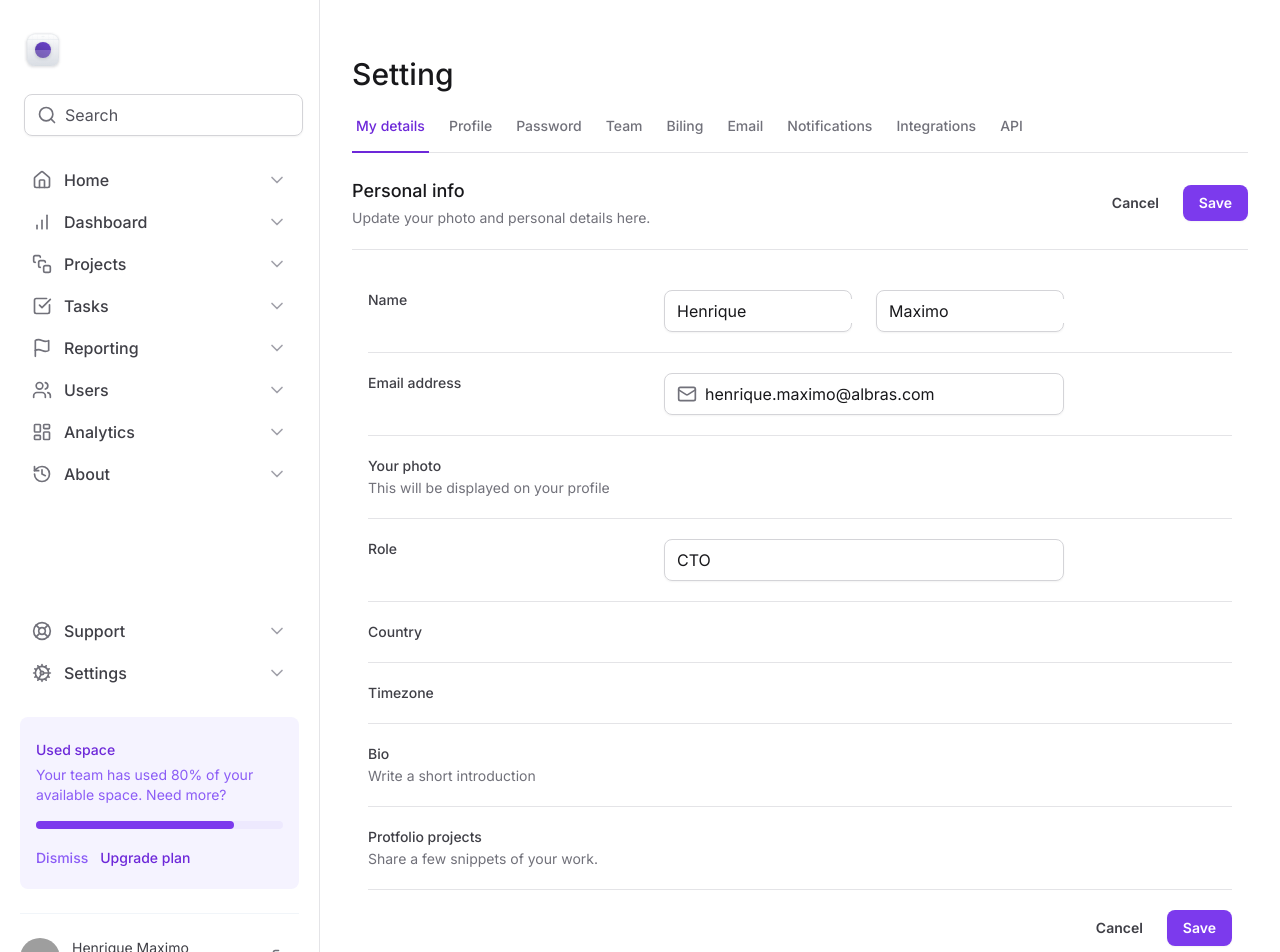
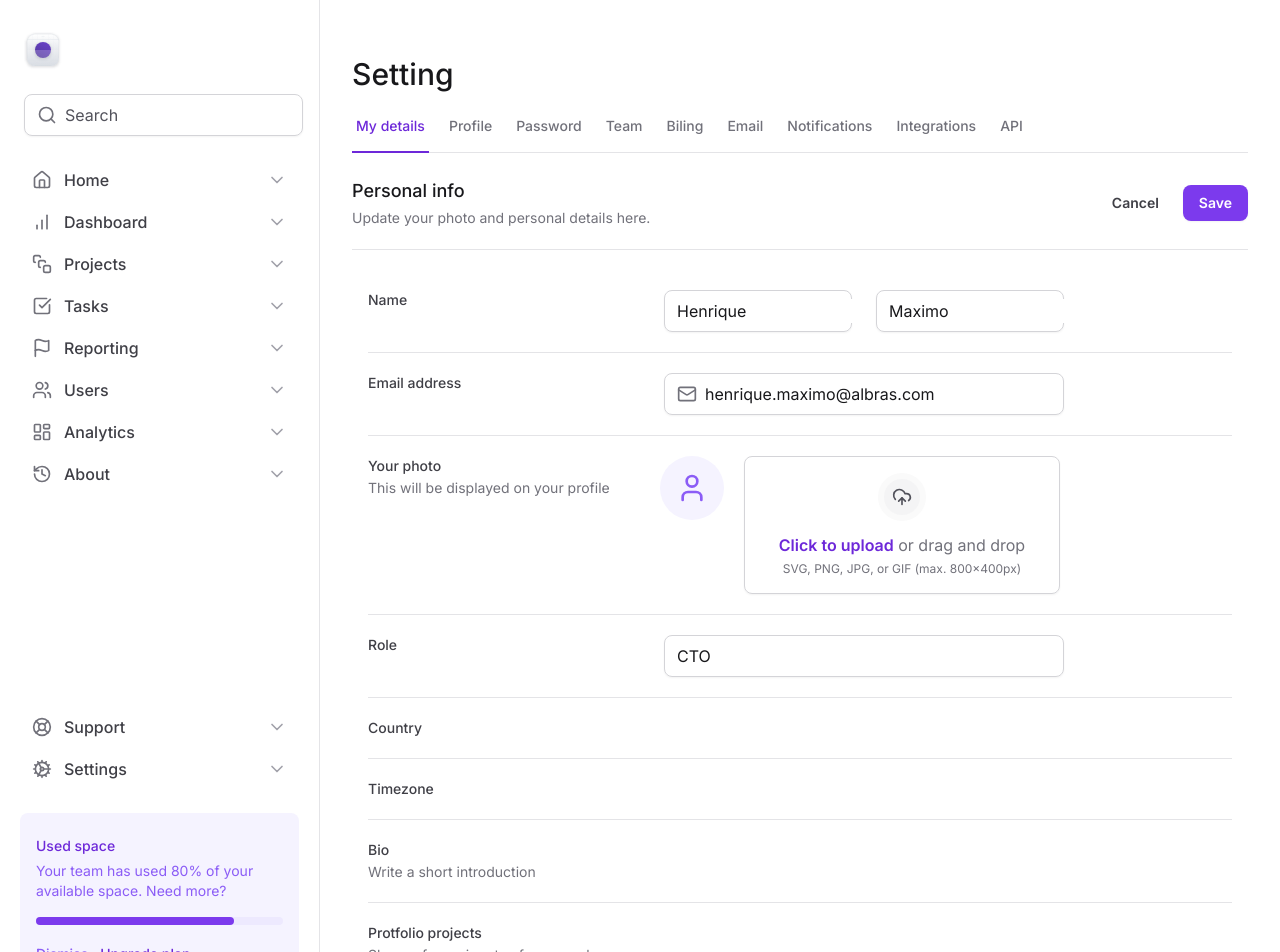
Before and after one commit to Henrry-Maximo/tailwind-next-rocketseat, a Next.js app: page / in a window 1280 px wide. Shown: the top 952 px of the page. Built offline with nearby package versions, Linux system fonts and the light colour scheme; grey boxes are pictures that could not be loaded.

Commit message:
✨feat: add upload of avatar with style at app

```diff
--- a/src/app/page.tsx
+++ b/src/app/page.tsx
@@ -1,6 +1,6 @@
 import { SettingsTabs } from '@/components/SettingsTabs'
 import * as Input from '../components/Input/Input'
-import { Mail } from 'lucide-react'
+import { Mail, UploadCloud, User } from 'lucide-react'
 
 export default function Home() {
   return (
@@ -40,7 +40,7 @@ export default function Home() {
           action=""
           className="mt-6 flex w-full flex-col gap-5 divide-y divide-zinc-200 p-4"
         >
-          <div className="grid-cols-form grid gap-3">
+          <div className="grid grid-cols-form gap-3">
             <label
               htmlFor="firstName"
               className="text-sm font-medium text-zinc-700"
@@ -60,7 +60,7 @@ export default function Home() {
             </div>
           </div>
 
-          <div className="grid-cols-form grid gap-3 pt-5">
+          <div className="grid grid-cols-form gap-3 pt-5">
             <label
               htmlFor="email"
               className="text-sm font-medium text-zinc-700"
@@ -79,7 +79,7 @@ export default function Home() {
             </Input.Root>
           </div>
 
-          <div className="grid-cols-form grid gap-3 pt-5">
+          <div className="grid grid-cols-form gap-3 pt-5">
             <label
               htmlFor="email"
               className="text-sm font-medium text-zinc-700"
@@ -89,10 +89,37 @@ export default function Home() {
                 This will be displayed on your profile
               </span>
             </label>
-            <div></div>
+            <div className="flex items-start gap-5">
+              <div className="flex h-16 w-16 items-center justify-center rounded-full bg-violet-50">
+                <User className="h-8 w-8 text-violet-500" />
+              </div>
+
+              <label
+                htmlFor="photo"
+                className="hover:bg-violet-25 group flex flex-1 cursor-pointer flex-col items-center gap-3 rounded-lg border border-zinc-300 px-6 py-4 text-center text-zinc-500 shadow-sm hover:border-violet-200"
+              >
+                <div className="border-6 rounded-full border-zinc-50 bg-zinc-100 p-2 group-hover:border-violet-50 group-hover:bg-violet-100">
+                  <UploadCloud className="h-5 w-5 text-zinc-600 group-hover:text-violet-600" />
+                </div>
+
+                <div className="flex flex-col items-center gap-1">
+                  <span className="text-ls">
+                    <span className="font-semibold text-violet-700">
+                      Click to upload
+                    </span>{' '}
+                    or drag and drop
+                  </span>
+                  <span className="text-xs">
+                    SVG, PNG, JPG, or GIF (max. 800x400px)
+                  </span>
+                </div>
+              </label>
+
+              <input type="file" className="sr-only" id="photo" />
+            </div>
           </div>
 
-          <div className="grid-cols-form grid gap-3 pt-5">
+          <div className="grid grid-cols-form gap-3 pt-5">
             <label htmlFor="role" className="text-sm font-medium text-zinc-700">
               Role
             </label>
@@ -101,7 +128,7 @@ export default function Home() {
             </Input.Root>
           </div>
 
-          <div className="grid-cols-form grid gap-3 pt-5">
+          <div className="grid grid-cols-form gap-3 pt-5">
             <label
               htmlFor="country"
               className="text-sm font-medium text-zinc-700"
@@ -111,7 +138,7 @@ export default function Home() {
             <div></div>
           </div>
 
-          <div className="grid-cols-form grid gap-3 pt-5">
+          <div className="grid grid-cols-form gap-3 pt-5">
             <label
               htmlFor="timezone"
               className="text-sm font-medium text-zinc-700"
@@ -121,7 +148,7 @@ export default function Home() {
             <div></div>
           </div>
 
-          <div className="grid-cols-form grid gap-3 pt-5">
+          <div className="grid grid-cols-form gap-3 pt-5">
             <label htmlFor="bio" className="text-sm font-medium text-zinc-700">
               Bio
               <span className="mt-0.5 block text-sm font-normal text-zinc-500">
@@ -131,7 +158,7 @@ export default function Home() {
             <div></div>
           </div>
 
-          <div className="grid-cols-form grid gap-3 pt-5">
+          <div className="grid grid-cols-form gap-3 pt-5">
             <label
               htmlFor="projects"
               className="text-sm font-medium text-zinc-700"
--- a/tailwind.config.ts
+++ b/tailwind.config.ts
@@ -9,9 +9,20 @@ const config: Config = {
         profile: 'max-content 1fr min-content',
         form: 'minmax(7.5rem, 17.5rem) minmax(25rem, 1fr) minmax(0, 15rem)',
       },
+
+      borderWidth: {
+        6: '6px',
+      },
+
       colors: {
-        purple: '#8257e6',
+        violet: {
+          25: '#fcfaff',
+        },
       },
+
+      // colors: {
+      //   purple: '#8257e6',
+      // },
     },
   },
   plugins: [],
```
